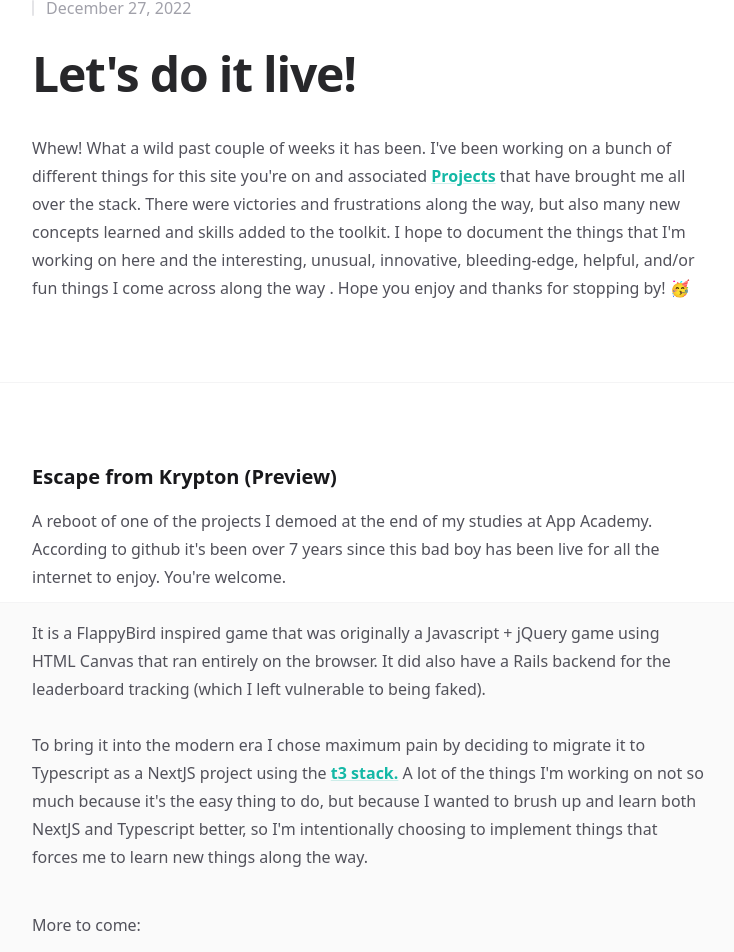
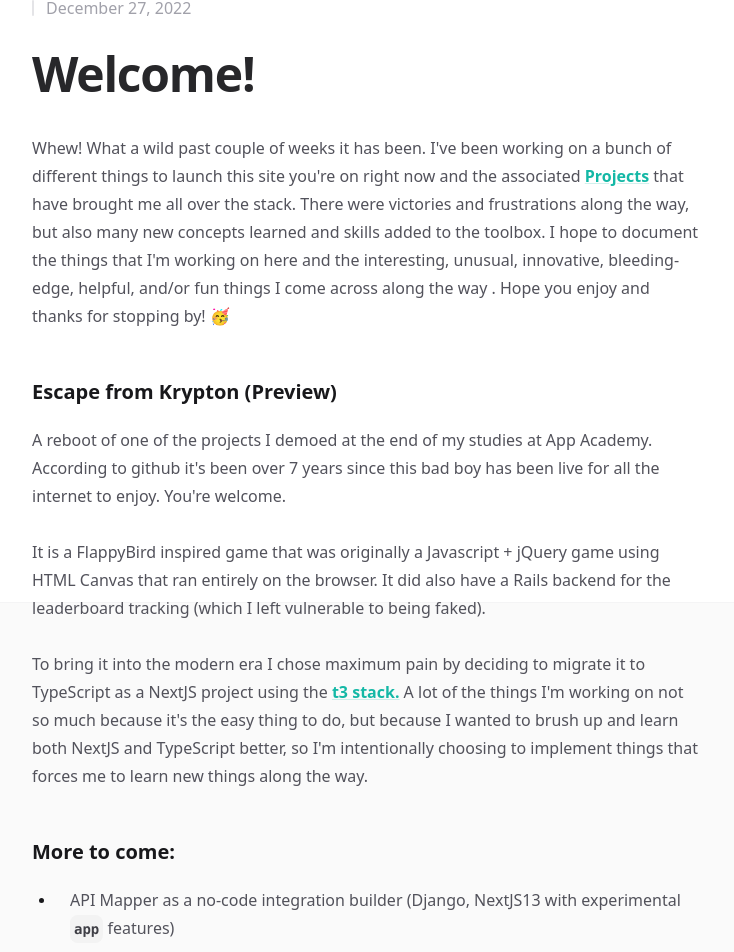
Before and after one commit to mikeyshean/mikeyshean, a Next.js app: page /blog/01_welcome in a window 1280 px wide. Shown: the part 198-1150 px from the top of the page, without its empty margins (272-1006 px from the left). Built offline with nearby package versions, Linux system fonts and the light colour scheme; no server answers.

Commit message:
Add krypton blog with some custom article components for style

```diff
--- a/src/components/ArticleLayout.jsx
+++ b/src/components/ArticleLayout.jsx
@@ -4,6 +4,7 @@ import { useRouter } from 'next/router'
 import { Container } from '@/components/Container'
 import { formatDate } from '@/lib/formatDate'
 import { Prose } from '@/components/Prose'
+import {MDXProvider} from '@mdx-js/react'
 
 function ArrowLeftIcon(props) {
   return (
@@ -18,6 +19,14 @@ function ArrowLeftIcon(props) {
   )
 }
 
+function Heading2({children}) {
+  return <h2 className='mt-12 mb-5'>{children}</h2>
+}
+
+function ListItem({children}) {
+  return <li className='my-2'>{children}</li>
+}
+
 export function ArticleLayout({
   children,
   meta,
@@ -28,6 +37,10 @@ export function ArticleLayout({
 
   if (isRssFeed) {
     return children
+  }
+  const components = {
+    h2: Heading2,
+    li: ListItem
   }
 
   return (
@@ -62,7 +75,11 @@ export function ArticleLayout({
                   <span className="ml-3">{formatDate(meta.date)}</span>
                 </time>
               </header>
-              <Prose className="mt-8">{children}</Prose>
+              <Prose className="mt-8">
+                <MDXProvider components={components}>
+                  {children}
+                </MDXProvider>
+              </Prose>
             </article>
           </div>
         </div>
--- a/src/pages/_app.jsx
+++ b/src/pages/_app.jsx
@@ -4,6 +4,7 @@ import { Footer } from '@/components/Footer'
 import { Header } from '@/components/Header'
 
 import '@/styles/tailwind.css'
+import '@/styles/globals.css'
 import 'focus-visible'
 
 function usePrevious(value) {
--- a/src/pages/blog/01_welcome.mdx
+++ b/src/pages/blog/01_welcome.mdx
@@ -5,15 +5,15 @@ import Link from 'next/link'
 export const meta = {
   author: 'Mikey Shean',
   date: '2022-12-27',
-  title: 'Let\'s do it live!',
+  title: 'Welcome!',
   description:
-    'Welcome to the beginning!',
+    'Whew! What a wild past couple of weeks it has been.  I\'ve been working on a bunch of different things to launch this site you\'re on right now and the associated projects that have brought me all over the stack.  There were victories and frustrations along the way, but also many new concepts learned and skills added to the toolbox.'
 }
 
 export default (props) => <ArticleLayout meta={meta} {...props} />
 
-Whew! What a wild past couple of weeks it has been.  I've been working on a bunch of different things for this site you're on and associated [Projects](/projects)
-that have brought me all over the stack.  There were victories and frustrations along the way, but also many new concepts learned and skills added to the toolkit.
+Whew! What a wild past couple of weeks it has been.  I've been working on a bunch of different things to launch this site you're on right now and the associated [Projects](/projects)
+that have brought me all over the stack.  There were victories and frustrations along the way, but also many new concepts learned and skills added to the toolbox.
 I hope to document the things that I'm working on here and the interesting, unusual, innovative, bleeding-edge, helpful, and/or fun things I come across along the way .
 Hope you enjoy and thanks for stopping by! 🥳
 
@@ -23,8 +23,6 @@ Hope you enjoy and thanks for stopping by! 🥳
 - React
 - TailwindCSS */}
 
-***
-
 ## Escape from Krypton (Preview)
 
 A reboot of one of the projects I demoed at the end of my studies at App Academy.  According to github it's been over 7 years since this bad boy has been live for all the
@@ -32,24 +30,24 @@ internet to enjoy. You're welcome.
 
 It is a FlappyBird inspired game that was originally a Javascript + jQuery game using HTML Canvas that ran entirely on the browser.  It did also have a Rails backend for the leaderboard tracking (which I left vulnerable to being faked).
 
-To bring it into the modern era I chose maximum pain by deciding to migrate it to Typescript as a NextJS project using the <Link href="https://create.t3.gg/">t3 stack.</Link>
-A lot of the things I'm working on not so much because it's the easy thing to do, but because I wanted to brush up and learn both NextJS and Typescript better, so I'm intentionally
+To bring it into the modern era I chose maximum pain by deciding to migrate it to TypeScript as a NextJS project using the <Link href="https://create.t3.gg/">t3 stack.</Link>
+A lot of the things I'm working on not so much because it's the easy thing to do, but because I wanted to brush up and learn both NextJS and TypeScript better, so I'm intentionally
 choosing to implement things that forces me to learn new things along the way.
 
 
-# More to come:
+## More to come:
 - API Mapper as a no-code integration builder (Django, NextJS13 with experimental `app` features)
 - AWS CoPilot
 - TailwindCSS
 - NextJS with React
 
-***P.S. I consider myself much more of a backend engineer, but I've recently discovered a new found desire to become a more skilled frontend practioner.***
+*P.S. Although I'd consider myself more of a backend engineer, I've recently been inspired to become a more skilled frontend practioner focusing on React, NextJS, and TypeScript.  You'll probably see me post a lot more about new (or old) frontend concepts that I'm only just coming across for the first time.*
 
 
 {/* It started with the API Mapper project to get it to a state where I can deploy to a test ECS Fargate AWS environment through the use of AWS Co-pilot.
 This included a Django backend with a Next.js frontend in React.
 
 What I just summed up in those two sentences involved quite a wild, but fun and rewarding journey.  Wading through
-the depths of Docker networks, AWS VPCs, my return to the frontend with Next.js and Typescript to try out what all the cool kids are using these days.
+the depths of Docker networks, AWS VPCs, my return to the frontend with Next.js and TypeScript to try out what all the cool kids are using these days.
 
 I'll have a whole post dedicated to that project once I get the UI in decent shape.  At the same time I've been working on starting and deploying this site your reading on. */}
--- /dev/null
+++ b/src/styles/globals.css
@@ -0,0 +1,14 @@
+
+
+.contains-task-list {
+    list-style: none;
+    padding-left: 0;
+}
+
+.contains-task-list > li > input {
+    margin-right: 5px;
+}
+
+a[target="_blank"]::after {
+    content: " \2197"
+  }
```
Also changed, not shown: src/pages/blog/02_escape_from_krypton/index.mdx (added, +41 -0 lines), 1 other file (tests, documents, lock files or other folders).
